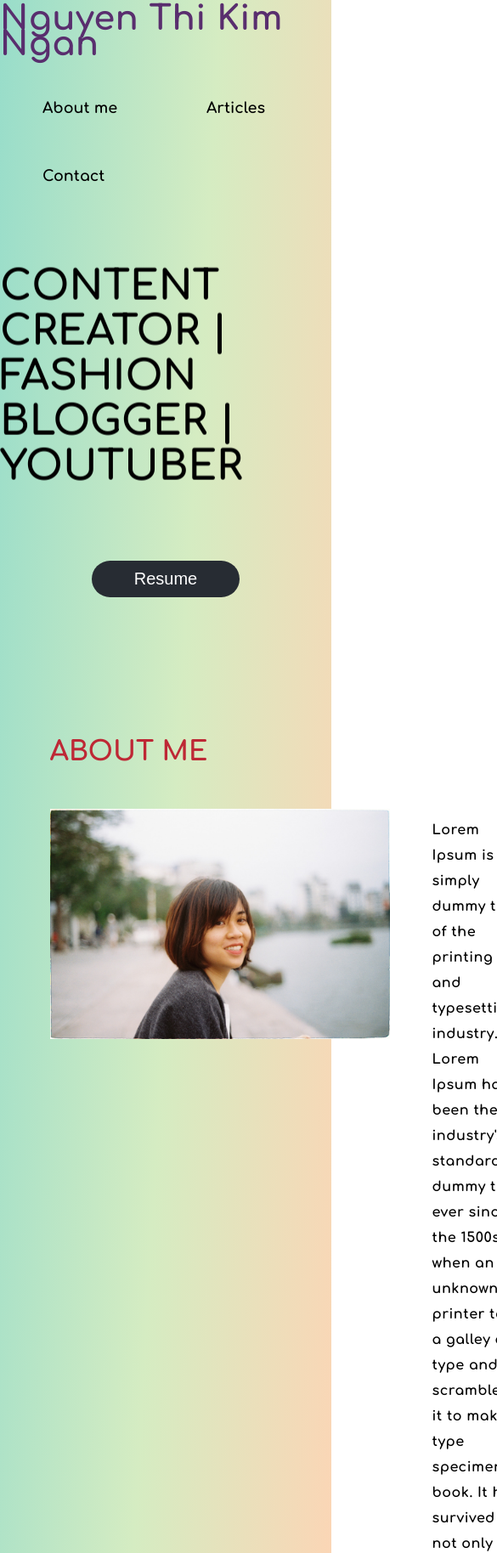
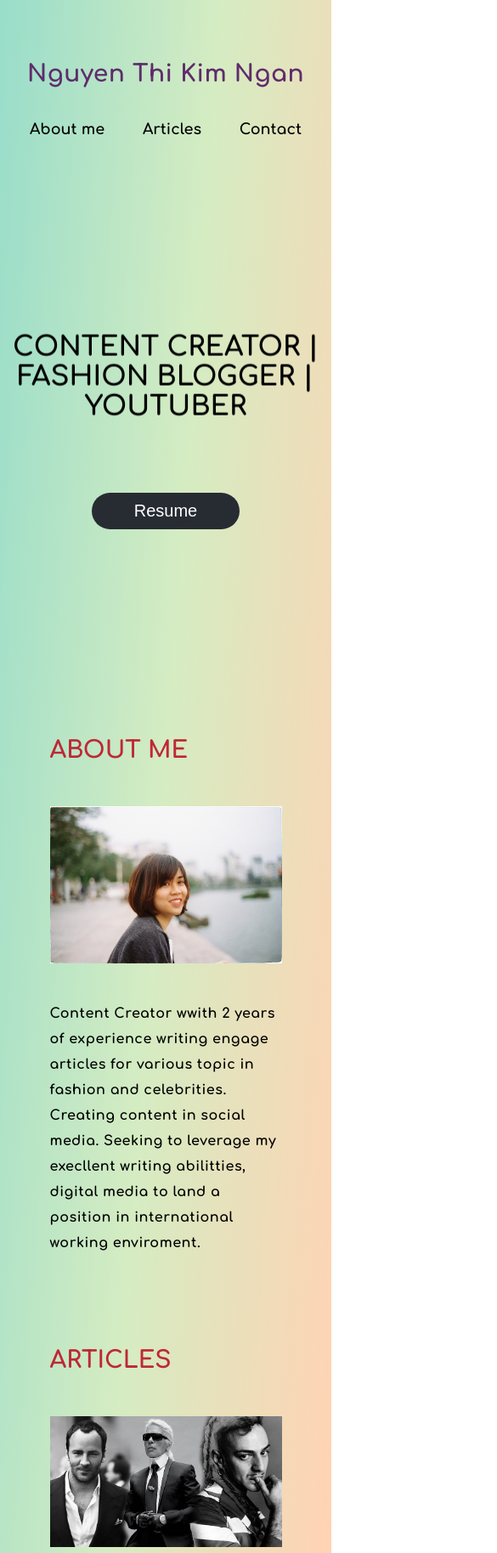
Before and after one commit to antritue/portfolio-nguyen-thi-kim-ngan, a plain HTML site: page index.html in a window 390 px wide. Shown: the top 1828 px of the page at 85% size, 585 px wide, since content can reach past the window. Drawn offline with Linux system fonts and the light colour scheme.

Commit message:
add responsive

```diff
--- a/css/style.css
+++ b/css/style.css
@@ -25,6 +25,7 @@ p {
 h1 {
     font-size: 3rem;
     text-transform: uppercase;
+    text-align: center;
 }
 
 
@@ -159,8 +160,17 @@ header a:hover {
     flex-direction: row;
 }
 
+.left {
+    margin-right: 50px;
+    flex: 4;
+}
+
+.right {
+    flex: 6;
+}
+
 .about-img {
-    width: 400px;
+    width: 100%;
     margin-right: 50px;
 }
 
@@ -180,8 +190,7 @@ footer {
 }
 
 .thumbnail {
-    width: 400px;
-    margin-right: 50px;
+    width: 100%;
 }
 
 .btn-resume:hover,
@@ -235,3 +244,44 @@ footer {
 .delay-3s {
     animation-delay: 3s;
 }
+
+
+/* tablet */
+
+@media only screen and (max-width: 960px) {
+    h1 {
+        font-size: 2.5rem;
+    }
+    .flex-container {
+        flex-direction: column;
+    }
+    .left {
+        margin-right: 0;
+        margin-bottom: 30px;
+        flex: auto;
+    }
+    .right {
+        flex: auto
+    }
+    .btn-visit {
+        text-align: center;
+    }
+}
+
+
+/* phone  */
+
+@media only screen and (max-width: 767px) {
+    h1 {
+        font-size: 2rem;
+    }
+    .name {
+        font-size: 1.75rem;
+    }
+    nav li {
+        margin: 20px 20px;
+    }
+    h2 {
+        font-size: 1.75rem;
+    }
+}
--- a/index.html
+++ b/index.html
@@ -39,9 +39,8 @@
                     <img src="img/ava.jpg" alt="" class="about-img">
                 </div>
                 <div class="right wow animate__animated animate__bounceInRight animate__delay-1s">
-                    <p>Lorem Ipsum is simply dummy text of the printing and typesetting industry. Lorem Ipsum has been the industry's standard dummy text ever since the 1500s, when an unknown printer took a galley of type and scrambled it to make a type
-                        specimen book. It has survived not only five centuries, but also the leap into electronic typesetting, remaining essentially unchanged. It was popularised in the 1960s with the release of Letraset sheets containing Lorem Ipsum
-                        passages, and more recently with desktop publishing software like Aldus PageMaker including versions of Lorem Ipsum</p>
+                    <p>Content Creator wwith 2 years of experience writing engage articles for various topic in fashion and celebrities. Creating content in social media. Seeking to leverage my execllent writing abilitties, digital media to land a position
+                        in international working enviroment.</p>
                 </div>
             </div>
         </section>
@@ -51,7 +50,7 @@
             <h2 class="wow animate__animated animate__lightSpeedInLeft">Articles</h2>
             <div class="container flex-container">
                 <div class="left wow animate__animated animate__bounceInLeft animate__delay-1s">
-                    <img src="img/news1.jpg" alt="" class="thumbnail">
+                    <img src="img/news1-copy.jpg" alt="" class="thumbnail">
                 </div>
                 <div class="right wow animate__animated animate__bounceInRight animate__delay-1s">
                     <h3>Ngay cả Chanel, Dior cũng có lúc suýt rơi vào vực thẳm</h3>
@@ -75,7 +74,7 @@
             </div>
             <div class="container flex-container">
                 <div class="left wow animate__animated animate__bounceInLeft animate__delay-1s">
-                    <img src="img/news3.jpg" alt="" class="thumbnail">
+                    <img src="img/news3-copy.jpg" alt="" class="thumbnail">
                 </div>
                 <div class="right wow animate__animated animate__bounceInRight animate__delay-1s">
                     <h3>Tản mạn về tà áo dài Hà Nội trước năm 1954</h3>
@@ -99,12 +98,12 @@
             </div>
             <div class="container flex-container">
                 <div class="left wow animate__animated animate__bounceInLeft animate__delay-1s">
-                    <img src="img/news5.jpg" alt="" class="thumbnail">
+                    <img src="img/news5-copy.jpg" alt="" class="thumbnail">
                 </div>
                 <div class="right wow animate__animated animate__bounceInRight animate__delay-1s">
-                    <h3>5 chai nước hoa “gây hấn” với cả thế giới bằng những nốt hương đặc biệt</h3>
-                    <p>Thế giới mùi hương có những mùi nước hoa độc dị hứa hẹn mang tới cho người dùng trải nghiệm chạm tới những điều bản năng nhất.</p>
-                    <a href="https://2dep.vn/gay-han-voi-the-gioi-bang-nhung-mui-nuoc-hoa-dac-biet-dip-halloween-014318.html" target="_blank">
+                    <h3>Hè này, xịt nước hoa mùi gì để đồng nghiệp không cảm thấy đau đầu?</h3>
+                    <p>Những chai nước hoa được chiết xuất từ hoa và vỏ bưởi dưới đây sẽ đem đến cho người dùng cảm giác nhẹ nhàng, tự nhiên pha thêm chút ngọt ngào, nữ tính.</p>
+                    <a href="https://2dep.vn/tet-han-thuc-xit-nuoc-hoa-mui-banh-troi-banh-chay-01108518.html" target="_blank">
                         <button class="btn btn-visit">Visit article</button>
                     </a>
                 </div>
```
Also changed, not shown: img/news1-copy.jpg (added), img/news3-copy.jpg (added), img/news3.jpg, img/news5-copy.jpg (added), img/news5.jpg, 1 other file.
